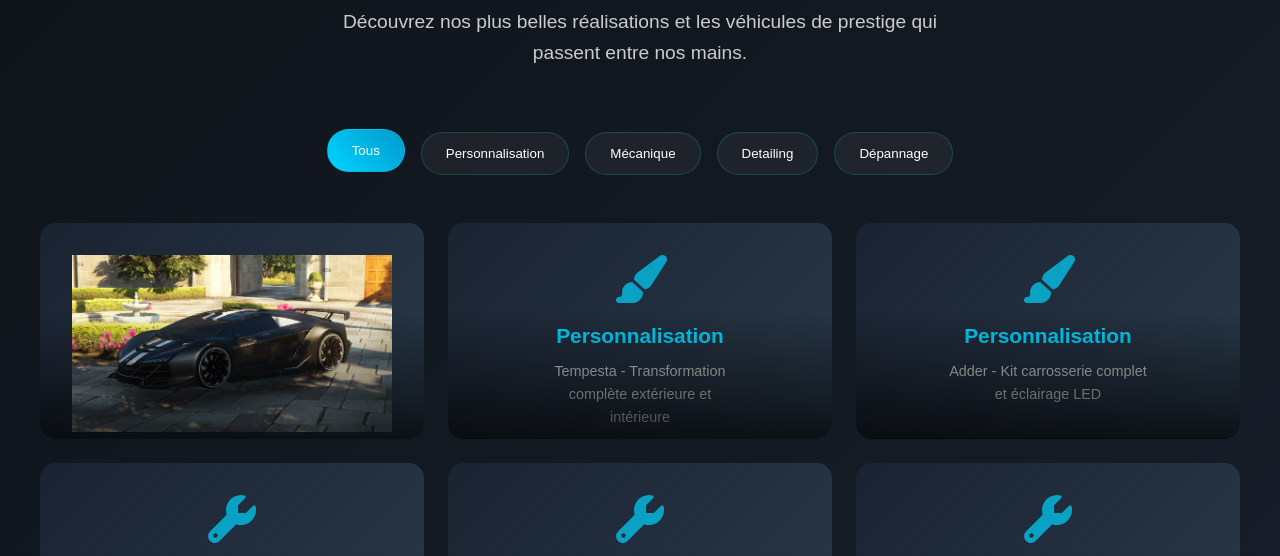
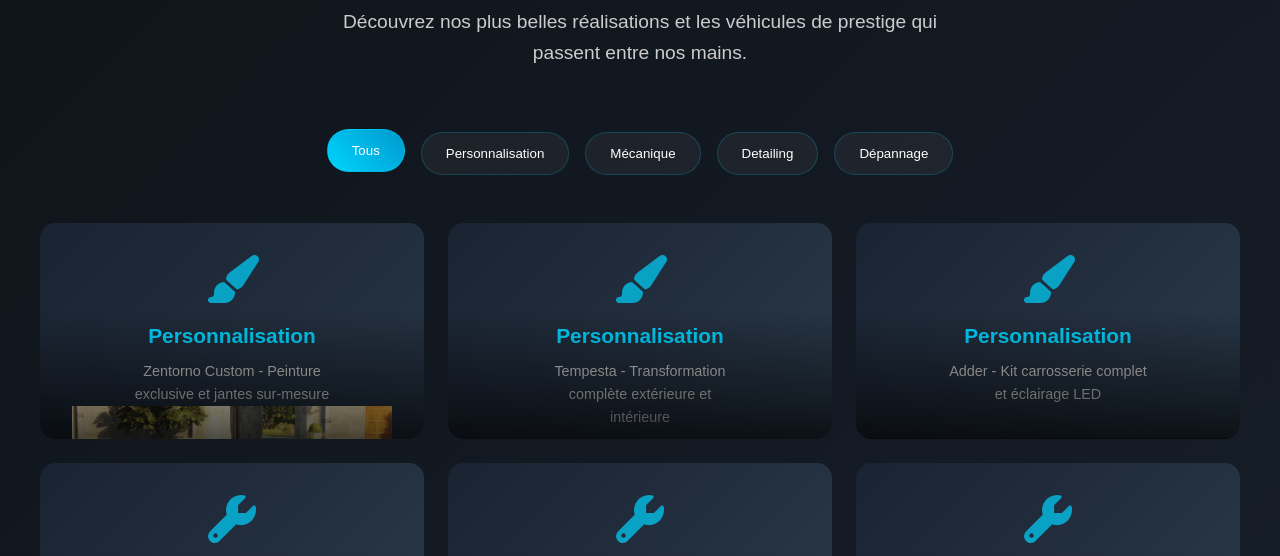
Before and after one commit to GOPICS0U/Auto-Exotic-Web-Site, a plain HTML site: page galerie.html in a window 1280 px wide. Shown: the part 230-786 px from the top of the page. Drawn offline with Linux system fonts and the light colour scheme.

Commit message:
Update galerie.html

```diff
--- a/galerie.html
+++ b/galerie.html
@@ -513,7 +513,10 @@
                 <!-- Personnalisation -->
                 <div class="gallery-item" data-category="personnalisation">
                     <div class="gallery-placeholder">
-                        <img src="zentorno.png" />
+                        <i class="fas fa-paint-brush"></i>
+                        <h3>Personnalisation</h3>
+                        <p>Zentorno Custom - Peinture exclusive et jantes sur-mesure</p>
+                        <img border-radius=25px; src="zentorno.png" />
                     </div>
                     <div class="gallery-item-info">
                         <h3 class="gallery-item-title">Zentorno Custom</h3>
```
